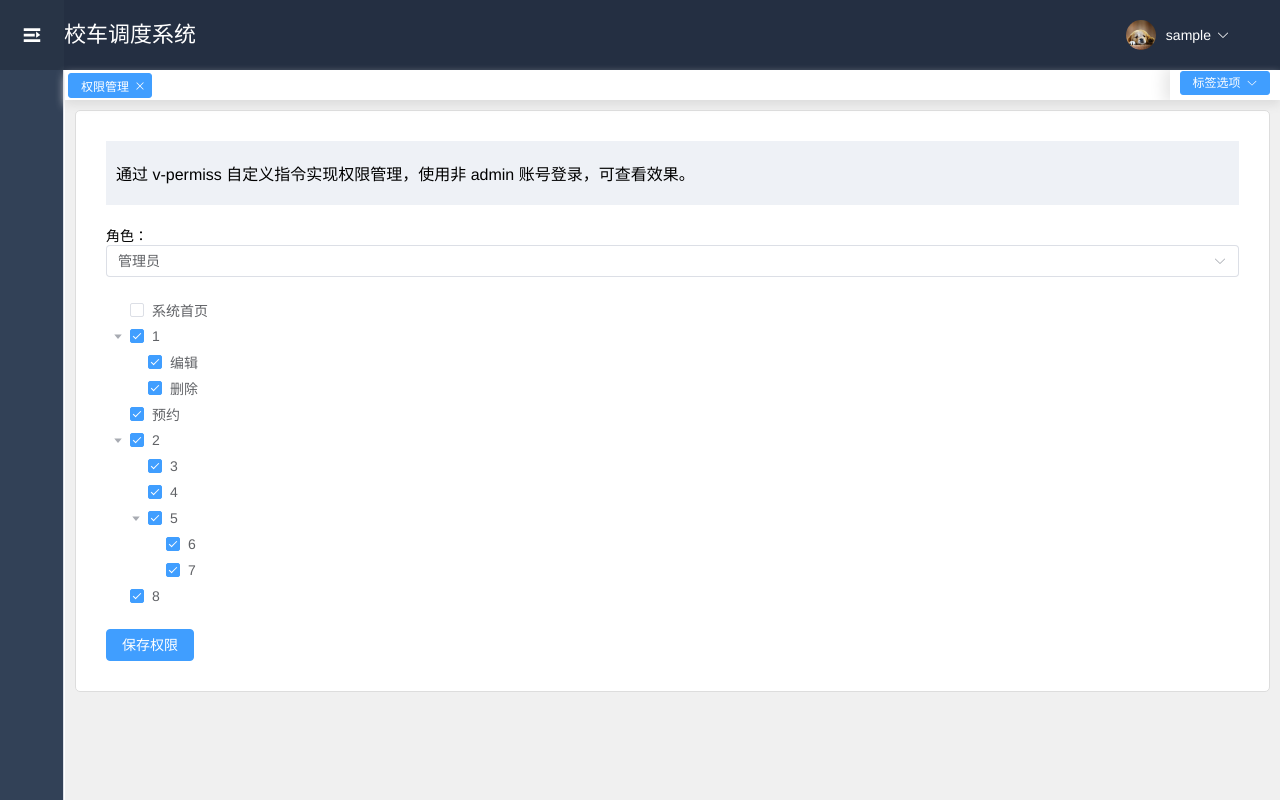
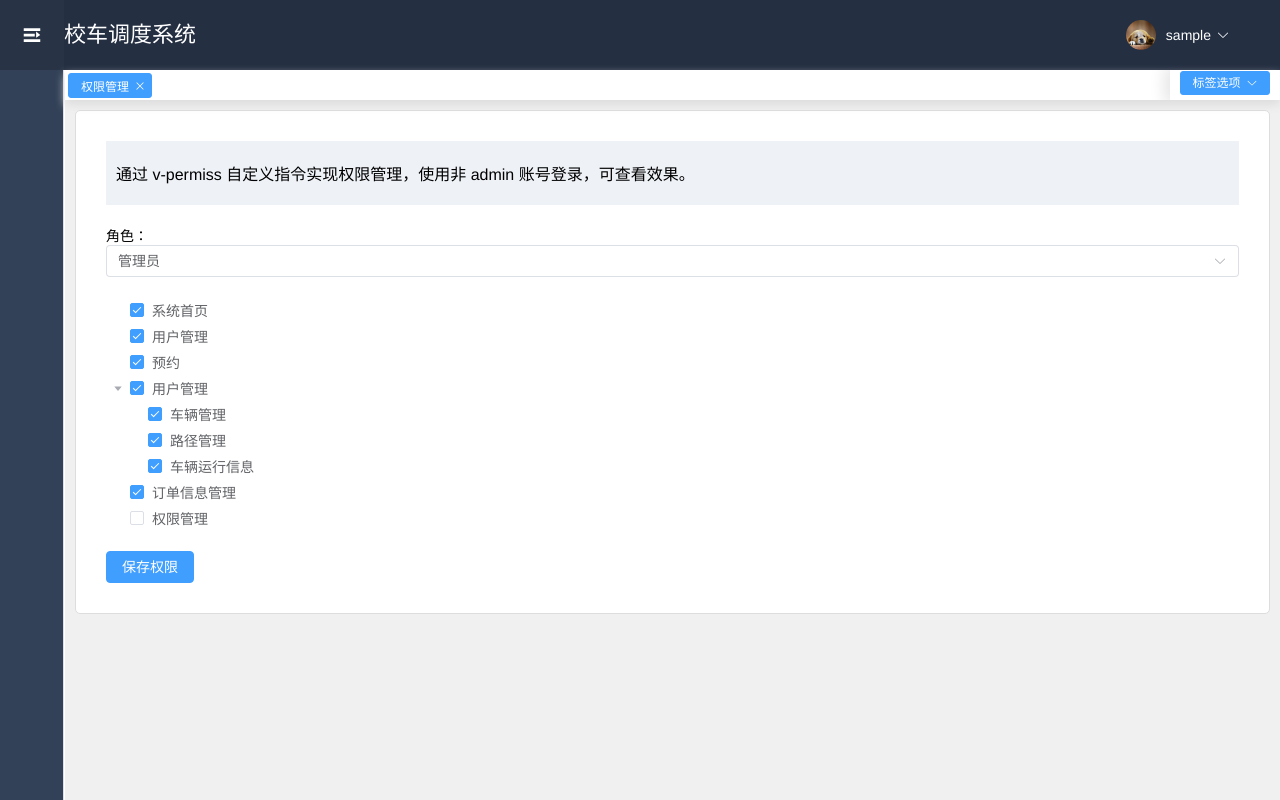
Before and after one commit to Lilpopp/vue-schoolbus, a Vue app: page /#/permission in a window 1280 px wide. Built offline with nearby package versions, Linux system fonts and the light colour scheme; sample sign-in values are in the browser's storage; a small style sheet from the web is missing.

Commit message:
更改权限设定

```diff
--- a/src/router/index.js
+++ b/src/router/index.js
@@ -17,72 +17,71 @@ const routes = [
                     title: '系统首页',
                     permiss: '1'
                 },
-                component: () => import( /* webpackChunkName: "dashboard" */ "../views/dashboard.vue")
+                component: () => import("../views/dashboard.vue")
             }, {
                 path: "/table",
-                name: "basetable",
+                name: "admin",
                 meta: {
                     title: '用户管理',
                     permiss: '2'
                 },
-                component: () => import( /* webpackChunkName: "table" */ "../views/table.vue")
-            }, {
-                path: "/vehicle",
-                name: "bus",
-                meta: {
-                    title: '车辆',
-                    permiss: '3'
-                },
-                component: () => import( /* webpackChunkName: "form" */ "../views/vehicle.vue")
-            }, {
+                component: () => import("../views/table.vue")
+            },{
                 path: "/reserve",
                 name: "reserve",
                 meta: {
                     title: '预约',
-                    permiss: '4'
+                    permiss: '3'
                 },
-                component: () => import( /* webpackChunkName: "tabs" */ "../views/reserve.vue")
+                component: () => import("../views/reserve.vue")
+            },  {
+                path: "/vehicle",
+                name: "vehicle",
+                meta: {
+                    title: '车辆管理',
+                    permiss: '5'
+                },
+                component: () => import("../views/vehicle.vue")
             }, {
+                path: "/RouteTable",
+                name: "RouteTable",
+                meta: {
+                    title: '路径管理',
+                    permiss: '6'
+                },
+                component: () => import("../views/RouteTable.vue")
+            },{
                 path: "/icon",
                 name: "icon",
                 meta: {
                     title: '车辆运行信息',
-                    permiss: '5'
+                    permiss: '7'
                 },
-                component: () => import( /* webpackChunkName: "tabs" */ "../views/icon.vue")
-            },
-            {
-                path: "/RouteTable",
-                name: "scheduleTable",
-                meta: {
-                    title: '路径管理',
-                    permiss: '6'
-                },
-                component: () => import( /* webpackChunkName: "upload" */ "../views/RouteTable.vue")
+                component: () => import("../views/icon.vue")
             },
             {
                 path: "/upload",
                 name: "upload",
                 meta: {
-                    title: '线路',
-                    permiss: '7'
+                    title: '订单信息管理',
+                    permiss: '8'
                 },
-                component: () => import( /* webpackChunkName: "upload" */ "../views/upload.vue")
+                component: () => import("../views/upload.vue")
             }, {
                 path: "/permission",
                 name: "permission",
                 meta: {
                     title: '权限管理',
-                    permiss: '8'
+                    permiss: '9'
                 },
-                component: () => import( /* webpackChunkName: "permission" */ "../views/permission.vue")
+                component: () => import("../views/permission.vue")
             }, {
                 path: '/user',
                 name: 'user',
                 meta: {
                     title: '个人中心'
                 },
-                component: () => import(/* webpackChunkName: "user" */ '../views/user.vue')
+                component: () => import('../views/user.vue')
             },
         ]
     }, {
@@ -91,7 +90,7 @@ const routes = [
         meta: {
             title: '登录'
         },
-        component: () => import( /* webpackChunkName: "login" */ "../views/login.vue")
+        component: () => import("../views/login.vue")
     },
 ];
 const router = createRouter({
--- a/src/store/permiss.js
+++ b/src/store/permiss.js
@@ -6,8 +6,8 @@ export const usePermissStore = defineStore('permiss', {
 		return {
 			key: keys ? JSON.parse(keys) : [],
 			defaultList:{
-				admin: ['1', '2', '3', '4', '5', '6', '7', '8', '9', '10', '11', '12', '13', '14', '15', '16'],
-				user: ['1', '3']
+				admin: ['1', '2', '3', '4', '5', '6', '7', '8',/*9是一个权限管理页面，添加*/],
+				user: ['1', '3','7'],
 			}
 		};
 	},
--- a/src/views/permission.vue
+++ b/src/views/permission.vue
@@ -36,57 +36,41 @@ const data = [
 		label: '系统首页'
 	},
   {
-		id: '2',
-		label: '1',
-		children: [
-			{
-				id: '1',
-				label: '编辑'
-			},
-			{
-				id: '16',
-				label: '删除'
-			}
-		]
+    id:'2',
+    label:'用户管理'
   },
   {
     id: '3',
-		label: '预约'
+    label:'预约'
   },
+
 	{
 		id: '4',
-		label: '2',
+		label: '用户管理',
 		children: [
 			{
 				id: '5',
-				label: '3'
+				label: '车辆管理'
 			},
 			{
 				id: '6',
-				label: '4'
+				label: '路径管理'
 			},
       {
         id: '7',
-				label: '5',
-				children: [
-					{
-						id: '8',
-						label: '6'
-					},
-					{
-						id: '9',
-						label: '7'
-					}
-				]
+        label: '车辆运行信息'
       }
 		]
 	},
 
   {
-		id: '10',
-		label: '8'
+    id: '8',
+    label: '订单信息管理',
   },
-];
+			{
+				id: '9',
+				label: '权限管理',
+			},]
 
 const permiss = usePermissStore();
 
```
Lines whose indentation alone changed are shown as unchanged.
